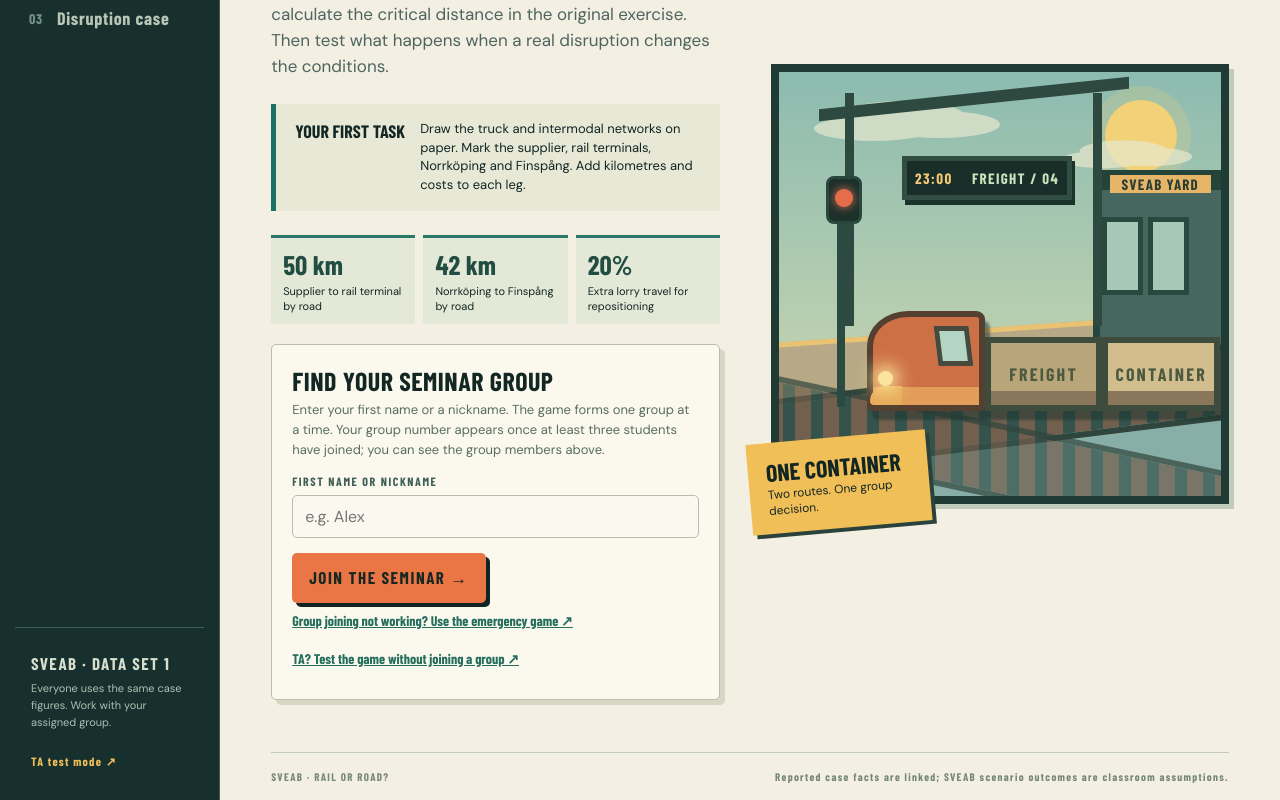
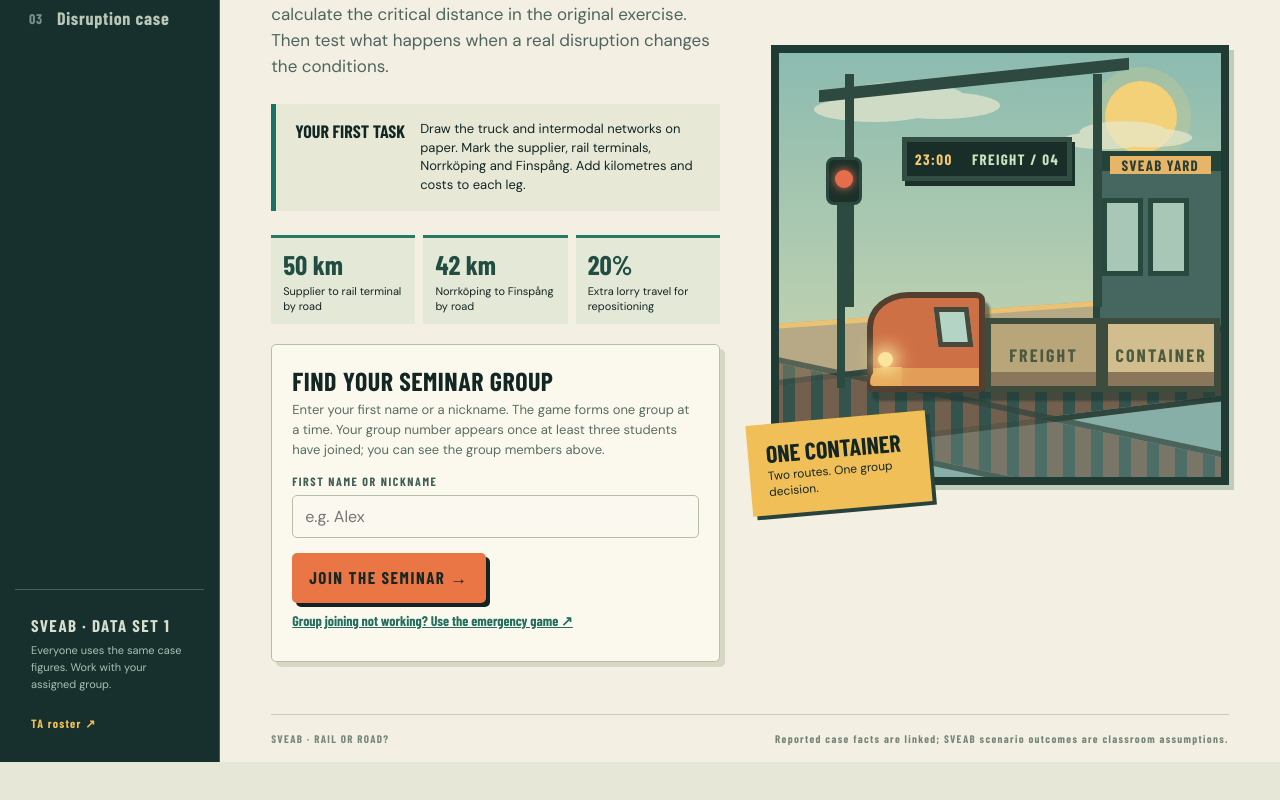
Before and after one commit to Chalmers06140/https-username.github.io, a React (Vite) app in the folder web/: page / in a window 1280 px wide. Shown: the part 256-1056 px from the top of the page. After the commit the page ends 1018 px from the top, so only its background shows below. Built offline with nearby package versions, Linux system fonts and the light colour scheme; a web font is replaced by a local one.

Commit message:
Require TA roster link for teacher access

```diff
--- a/web/src/game.tsx
+++ b/web/src/game.tsx
@@ -163,7 +163,7 @@ export default function Game({testMode=false,emergencyMode=false}:{testMode?:boo
   return <main className="shell">
     <header className="topbar"><div className="mark"><span className="mark-symbol">↗</span><span><b>SVEAB: RAIL OR ROAD?</b><small>FREIGHT SEMINAR GAME</small></span></div><div className="top-right"><i className="live-dot"/>{testMode?"TA TEST MODE":emergencyMode?"EMERGENCY ACCESS":s.groupNumber?"GROUP "+s.groupNumber:s.pending?"GROUP FORMING":"GROUP ASSIGNMENT"}</div></header>
     <div className="game-layout">
-      <aside className="side"><div className="side-label">THE SEMINAR</div>{stages.map((stage,i)=><button key={stage} className={"nav-item "+(s.stage===stage?"active":"")} onClick={()=>go(stage)}><span>0{i+1}</span>{labels[i]}</button>)}<div className="side-bottom"><strong>SVEAB · DATA SET 1</strong><small>Everyone uses the same case figures. {emergencyMode?"Ask your TA which group to work with.":"Work with your assigned group."}</small><a className="teacher-link" href={siteUrl(testMode?"teacher/":"teacher/test/")}>{testMode?"TA roster ↗":"TA test mode ↗"}</a></div></aside>
+      <aside className="side"><div className="side-label">THE SEMINAR</div>{stages.map((stage,i)=><button key={stage} className={"nav-item "+(s.stage===stage?"active":"")} onClick={()=>go(stage)}><span>0{i+1}</span>{labels[i]}</button>)}<div className="side-bottom"><strong>SVEAB · DATA SET 1</strong><small>Everyone uses the same case figures. {emergencyMode?"Ask your TA which group to work with.":"Work with your assigned group."}</small><a className="teacher-link" href={siteUrl("teacher/")}>TA roster ↗</a></div></aside>
       <div className="main-area">
         {!testMode&&!emergencyMode&&s.participantId&&<div className="group-roster" aria-live="polite"><b>{s.groupNumber?`Group ${s.groupNumber}`:"Group forming"}</b><span>{s.groupMembers.length?`Members: ${s.groupMembers.map(member=>member.name).join(", ")}`:"Waiting for members to join"}</span></div>}
         {s.stage==="start"&&<section className="hero-grid"><div className="hero-copy">
@@ -174,7 +174,7 @@ export default function Game({testMode=false,emergencyMode=false}:{testMode?:boo
           <div className="panel join-panel">{testMode?<><h3>TA test mode</h3><p>Explore the exercise without joining a student group or changing the roster. You can jump between the three sections.</p><a className="teacher-link dark-link" href={siteUrl("teacher/")}>Back to the TA roster ↗</a><button className="primary next-button" onClick={()=>go("calculate")}>START TASK 2 →</button></>:emergencyMode?<><h3>Start without joining a group</h3><p>This link skips the name and group assignment. Ask your TA which group to work with, then use the same SVEAB case and disruption game.</p><button className="primary next-button" onClick={()=>go("calculate")}>START TASK 2 →</button></>:<><h3>Find your seminar group</h3><p>Enter your first name or a nickname. The game forms one group at a time. Your group number appears once at least three students have joined; you can see the group members above.</p>{!groupServiceReady&&<p className="game-error-inline">Group assignment needs the group service. <a href={siteUrl("emergency/")}>Open the emergency game</a> until your TA has set it up.</p>}
             <label className="field"><span>First name or nickname</span><input type="text" maxLength={60} disabled={!!s.participantId} value={s.name} onChange={e=>patch({name:e.target.value})} placeholder="e.g. Alex"/></label>
             {s.groupNumber?<div className="group-ticket"><b>GROUP {s.groupNumber}</b><span>Meet your group in class. Use one device for the group's final presentation.</span></div>:s.pending?<div className="group-ticket forming"><b>GROUP FORMING</b><span>{s.waitingFor===1?"Waiting for one more student.":"Waiting for "+s.waitingFor+" more students."} Your group number will appear automatically.</span></div>:<button className="primary" onClick={join} disabled={busy}>{busy?"JOINING…":"JOIN THE SEMINAR →"}</button>}
-            {s.groupNumber&&<button className="primary next-button" onClick={()=>go("calculate")}>START TASK 2 →</button>}<a className="ta-test-link" href={siteUrl("emergency/")}>Group joining not working? Use the emergency game ↗</a><a className="ta-test-link" href={siteUrl("teacher/test/")}>TA? Test the game without joining a group ↗</a></>}
+            {s.groupNumber&&<button className="primary next-button" onClick={()=>go("calculate")}>START TASK 2 →</button>}<a className="ta-test-link" href={siteUrl("emergency/")}>Group joining not working? Use the emergency game ↗</a></>}
           </div>
         </div><div className="hero-visual"><Scene route={null} dispatched={false}/><div className="visual-sticker"><b>ONE CONTAINER</b><small>Two routes. One group decision.</small></div></div></section>}
         {s.stage==="calculate"&&<section>
```
Also changed, not shown: 6 other files (tests, documents, lock files or other folders).
